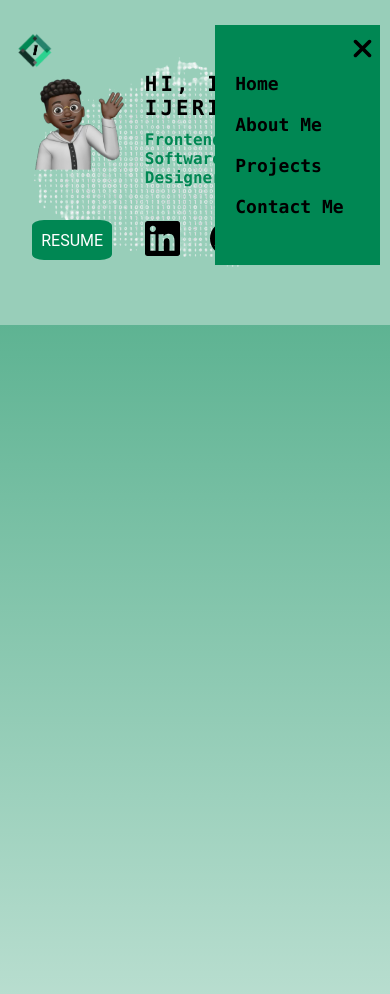
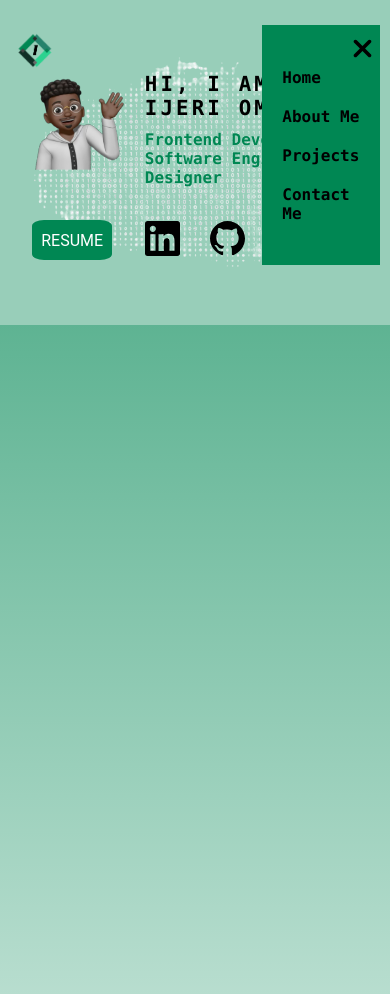
Before and after one commit to ijeriomit/portfolio-site-2.0, a Vue app: page /projects in a window 390 px wide. Both pictures are taken after a click on the button 367 px from the left and 50 px from the top of the page. Shown: the top 994 px of the page. Built offline with nearby package versions, Linux system fonts and the light colour scheme.

Commit message:
menu size change in phone screen

```diff
--- a/src/components/menu-nav.vue
+++ b/src/components/menu-nav.vue
@@ -41,7 +41,11 @@ a:hover {
 }
 @media screen and (max-width: $phone-screen-width) {
   .menu {
-    padding: 20px;
+    padding: 20px 20px;
+    width: 20vw;
+  }
+  a {
+    font-size: medium;
   }
 }
 </style>
```
